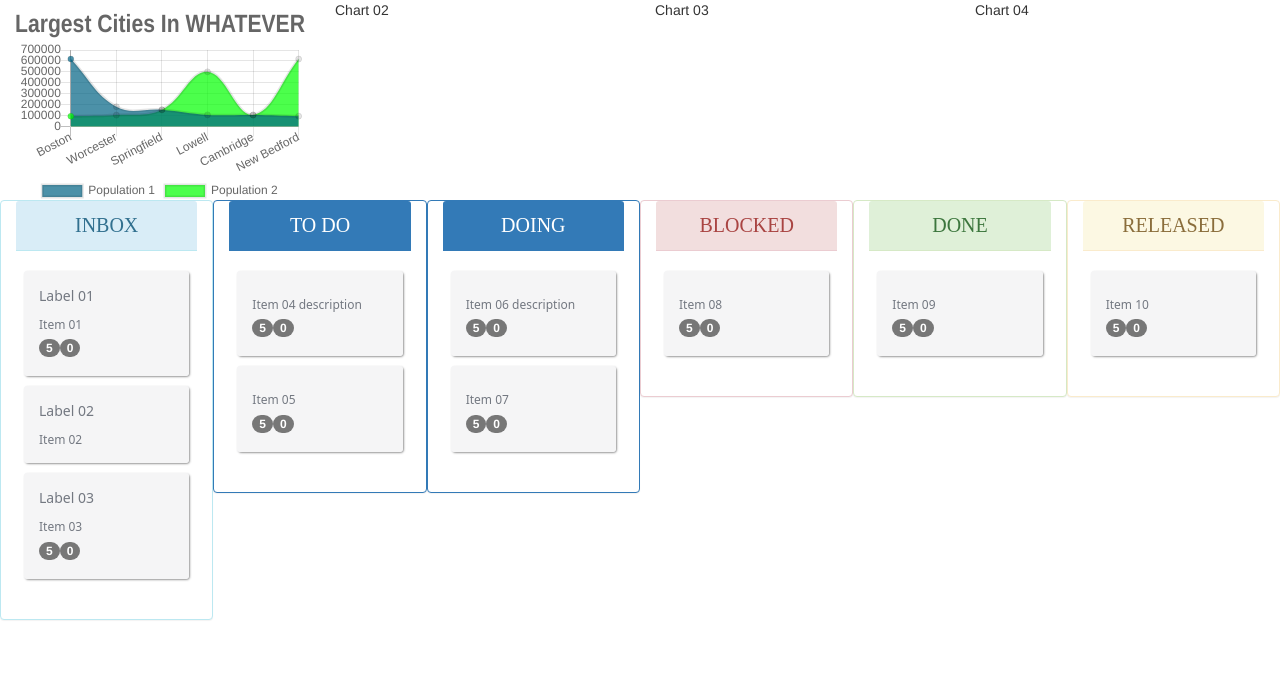
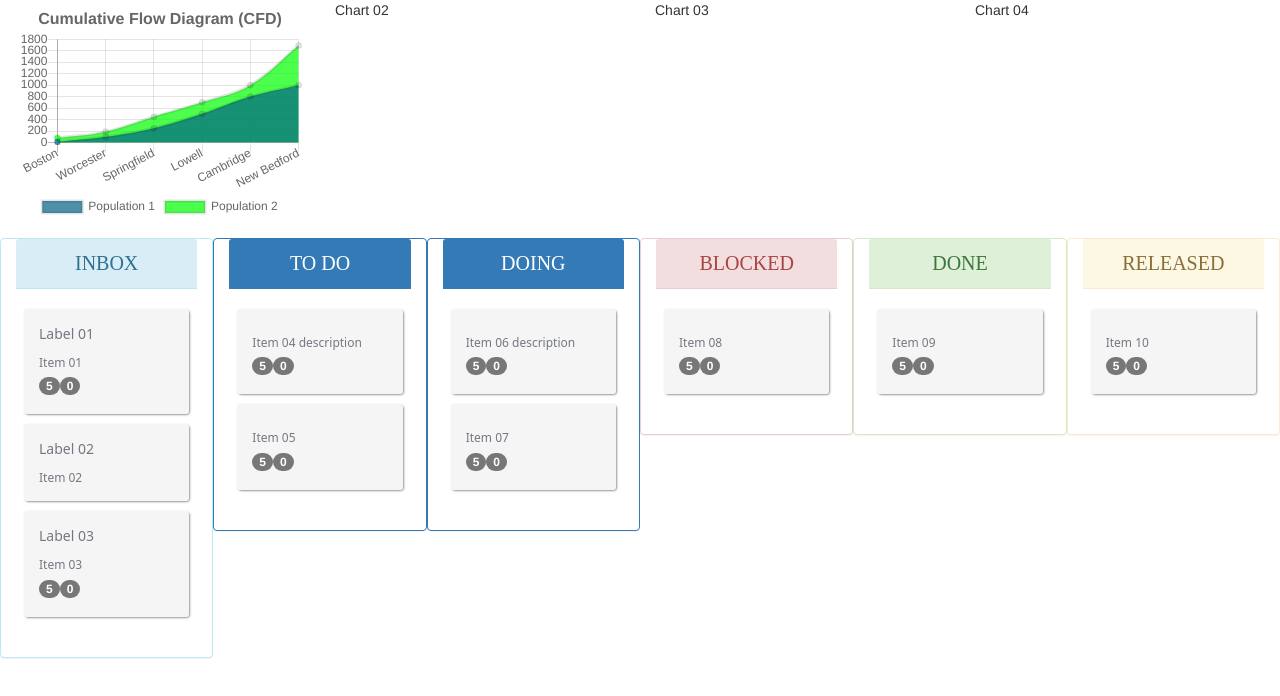
Before and after one commit to tiagoamp/flow-dashboard, a React (Create React App) app: page / in a window 1280 px wide. Shown: the top 696 px of the page. Built offline with nearby package versions, Linux system fonts and the light colour scheme; a web font is replaced by a local one.

Commit message:
Improve Chart design

```diff
--- a/src/components/CFDChart.js
+++ b/src/components/CFDChart.js
@@ -10,12 +10,12 @@ export class CFDChart extends Component {
             datasets: [
               {
                 label:'Population 1',
-                data:[617594, 181045, 153060, 106519, 105162, 95072],
+                data:[10, 100, 250, 500, 800, 1000],
                 backgroundColor:['rgba(0, 99, 132, 0.7)']
               },
               {
                 label:'Population 2',
-                data:[95000, 105000, 153000, 500000, 106000, 617000],
+                data:[80, 190, 450, 700, 1000, 1689],
                 backgroundColor:['rgba(0, 255, 0, 0.7)']
               }
             ]
@@ -30,8 +30,8 @@ export class CFDChart extends Component {
                         {
                             title:{
                                 display:true,
-                                text:'Largest Cities In WHATEVER',
-                                fontSize:25
+                                text:'Cumulative Flow Diagram (CFD)',
+                                fontSize:16
                             },
                             legend: {
                                 display:true,
@@ -43,7 +43,7 @@ export class CFDChart extends Component {
                         }
                     }
                     height={500}
-                    width={700}
+                    width={650}
                 />
 
 
--- a/src/css/flowdashboard.css
+++ b/src/css/flowdashboard.css
@@ -268,5 +268,6 @@ body {
 }
 
 .chartbox {
-    height: 200px;
+    /* height: 300px; */
+    margin-bottom: 15px;
 }
```
